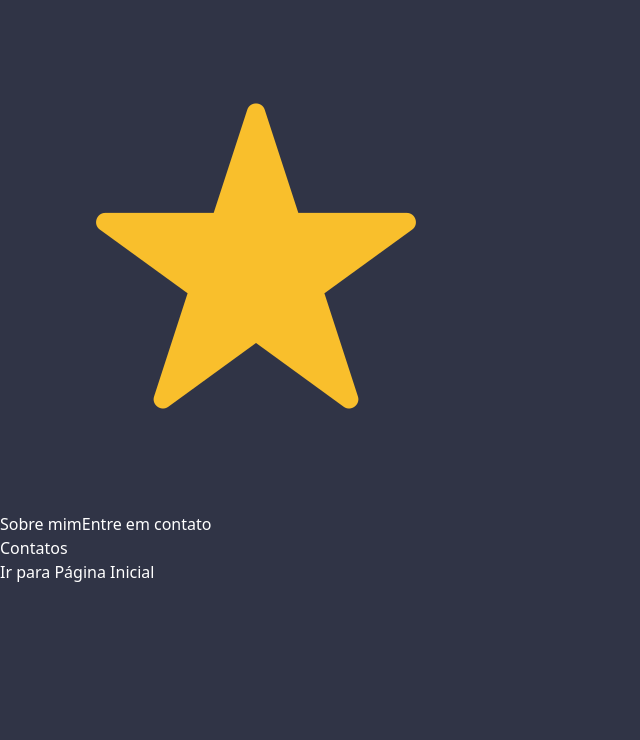
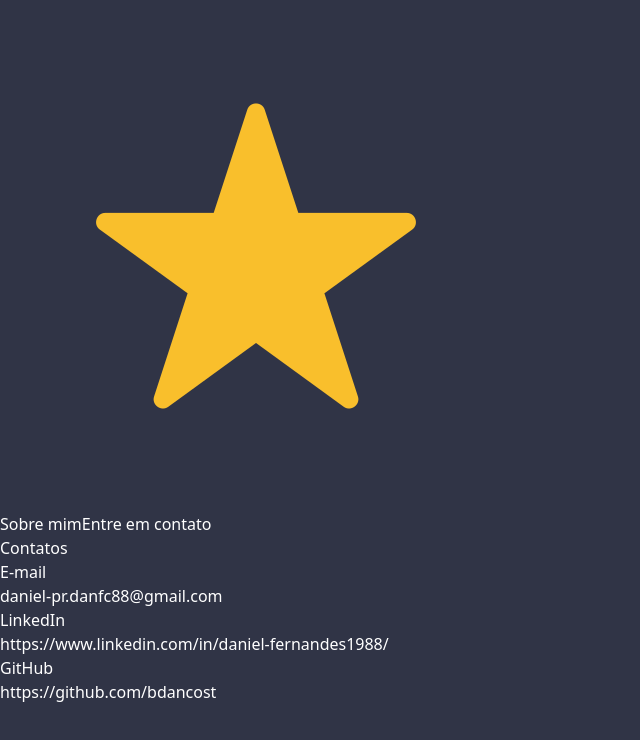
Before and after one commit to bdancost/portfolio_Daniel, a Next.js app in the folder portfolio-daniel/: page /contatos in a window 1280 px wide. Shown: the top 740 px of the page, without its empty margins (0-640 px from the left). Built offline with nearby package versions, Linux system fonts and the light colour scheme.

Commit message:
Layout de Projeto e Manipulação do head com next/head e next/_document

```diff
--- /dev/null
+++ b/portfolio-daniel/src/components/Home/AboutMe.tsx
@@ -0,0 +1,36 @@
+import Link from "next/link";
+
+export const AboutMe = () => {
+  return (
+    <main>
+      <div>
+        <h1>
+          Prazer, sou &nbsp;<span>Daniel Fernandes</span>
+        </h1>
+        <div>
+          <h2>Sou um desenvolvedor Front-end em busca por novos desafios</h2>
+          <Link href="/contatos">Converse comigo!</Link>
+        </div>
+        <ul>
+          <li style={{ background: "#2F74C0", color: "#FFFFFF" }}>
+            typescript
+          </li>
+          <li style={{ background: "#6BDDFA", color: "#000000" }}>react</li>
+          <li style={{ background: "#EFD81D", color: "#000000" }}>
+            javascript
+          </li>
+          <li style={{ background: "#000000", color: "#FFFFFF" }}>next.js</li>
+        </ul>
+      </div>
+      <div>
+        <img
+          src="https://avatars.githubusercontent.com/u/123584259?v=4"
+          alt="Foto de Perfil Daniel"
+        />
+        <p>
+          <span>Em busca da primeira oportunidade na área dev</span>
+        </p>
+      </div>
+    </main>
+  );
+};
--- a/portfolio-daniel/src/components/Layout.tsx
+++ b/portfolio-daniel/src/components/Layout.tsx
@@ -1,5 +1,5 @@
-import Link from "next/link";
 import { ReactNode } from "react";
+import { Header } from "./Header";
 
 interface LayoutProps {
   children: ReactNode;
@@ -8,16 +8,7 @@ interface LayoutProps {
 export const Layout = ({ children }: LayoutProps) => {
   return (
     <>
-      <header>
-        <Link href="/">
-          <img src="/next-env.d.png" alt="Logo de Daniel" />
-        </Link>
-        <nav>
-          <Link href="/">Sobre mim</Link>
-          {/*<Link href="/portfolio">Portfolio</Link>*/}
-          <Link href="/contatos">Entre em contato</Link>
-        </nav>
-      </header>
+      <Header />
       {children}
     </>
   );
--- a/portfolio-daniel/src/pages/contatos.tsx
+++ b/portfolio-daniel/src/pages/contatos.tsx
@@ -1,5 +1,4 @@
 import Head from "next/head";
-import Link from "next/link";
 
 const Contatos = () => {
   return (
@@ -9,7 +8,32 @@ const Contatos = () => {
       </Head>
       <div>
         <h1>Contatos</h1>
-        <Link href="/">Ir para Página Inicial</Link>
+        <ul>
+          <li>
+            <span>E-mail</span>
+            <div>
+              <a href="mailto:pr.danfc88@gmail.com">
+                daniel-pr.danfc88@gmail.com
+              </a>
+            </div>
+          </li>
+          <li>
+            <span>LinkedIn</span>
+            <div>
+              <a href="https://www.linkedin.com/in/daniel-fernandes1988/">
+                https://www.linkedin.com/in/daniel-fernandes1988/
+              </a>
+            </div>
+          </li>
+          <li>
+            <span>GitHub</span>
+            <div>
+              <a href="https://github.com/bdancost">
+                https://github.com/bdancost
+              </a>
+            </div>
+          </li>
+        </ul>
       </div>
     </>
   );
--- a/portfolio-daniel/src/pages/index.tsx
+++ b/portfolio-daniel/src/pages/index.tsx
@@ -1,15 +1,20 @@
 import Head from "next/head";
-import Link from "next/link";
+import { AboutMe } from "../components/Home/AboutMe";
 
 const Home = () => {
   return (
     <>
       <Head>
         <title>Sobre mim | Daniel</title>
+        <meta
+          name="description"
+          content="Sou um desenvolvedor Front-end em busca por novos desafios"
+        />
       </Head>
       <main>
-        <h1>Hello World com Next.js</h1>
-        <Link href="/contatos">Ir para a Página Contatos</Link>
+        <div>
+          <AboutMe />
+        </div>
       </main>
     </>
   );
```
